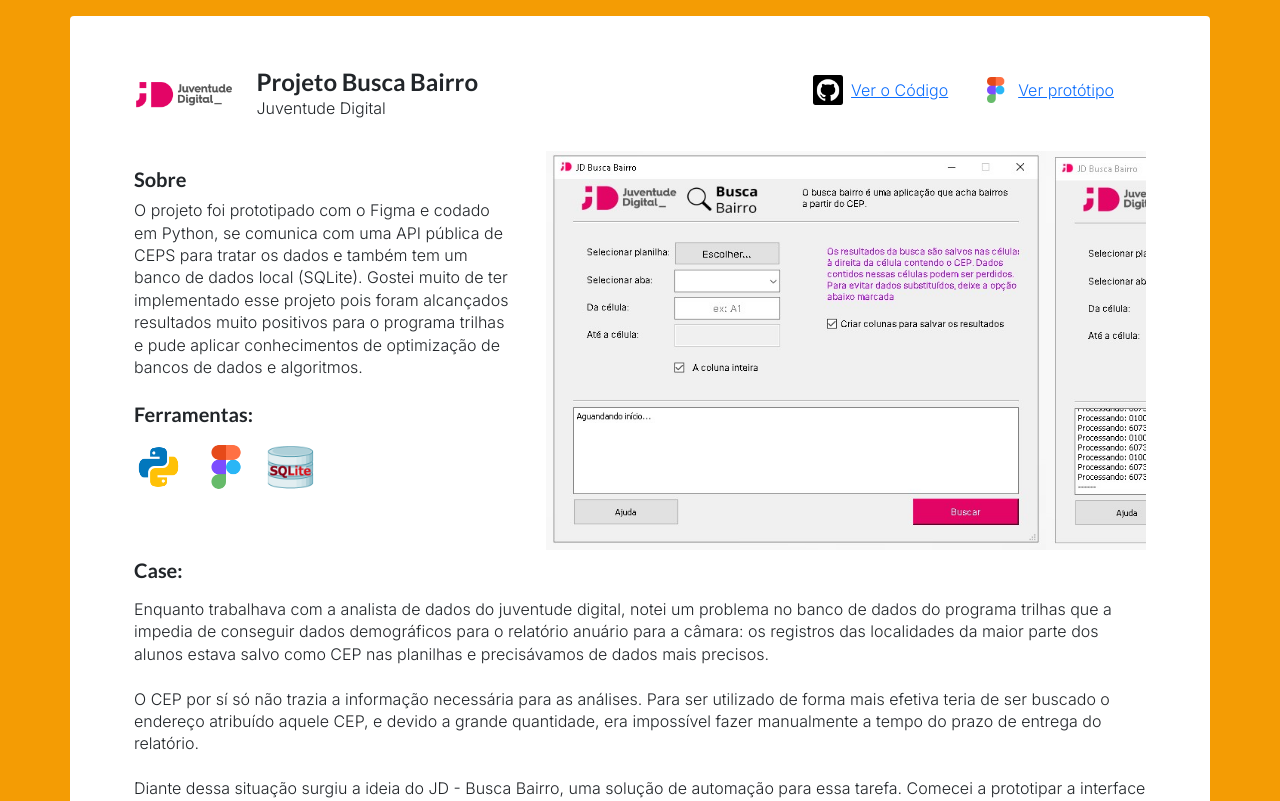
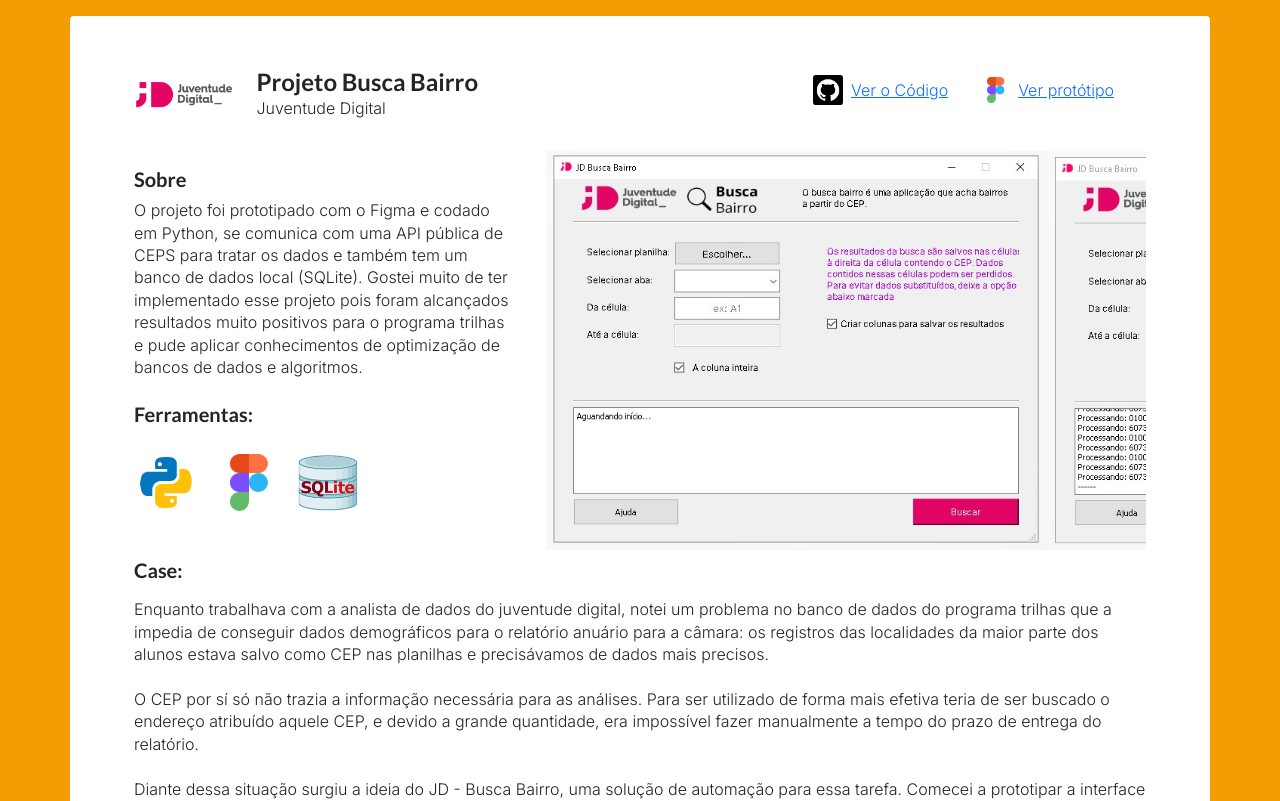
Before and after one commit to mauro-n/portfolio-devmaurohenrique, a React (Vite) app: page /project/busca-bairro in a window 1280 px wide. Shown: the top 801 px of the page. Built offline with nearby package versions, Linux system fonts and the light colour scheme.

Commit message:
- Added ToolIcon to ProjectPages
- Created tool type

```diff
--- /dev/null
+++ b/src/index.d.ts
@@ -0,0 +1,4 @@
+export type tool = {
+    description: string,
+    src: string
+}
--- a/src/pages/ProjectPage/index.tsx
+++ b/src/pages/ProjectPage/index.tsx
@@ -13,6 +13,8 @@
 import figma from '../../assets/icons8-figma-96.png'
 //import me from '../../assets/Fotos Sandy Albuquerque - sandyfalb_70.jpg'
 import external from '../../assets/external_link_icon.svg'
+import { ToolIcon } from '../../components/ToolIcon'
+import { tool } from '../..'
 
 interface ProjectPage {
     icon?: string,
@@ -22,7 +24,7 @@
     sourceFigma?: string,
     deployUrl?: string,
     about?: string,
-    tools?: string[],
+    tools?: tool[],
     description?: string,
     photos?: string[]
 }
@@ -147,14 +149,9 @@
                     <Heading as='h2' size={3} className='mt-4'>
                         Ferramentas:
                     </Heading>
-                    <div className="d-flex gap-3 my-3">
+                    <div className="d-flex gap-3 mt-4">
                         {tools?.map((el, index) => {
-                            return <img
-                                key={index}
-                                src={el}
-                                alt=""
-                                className={style['tool']}
-                            />
+                            return <ToolIcon key={index} alt={el.description} src={el.src} />
                         })}
                     </div>
                 </div>
--- a/src/projects.tsx
+++ b/src/projects.tsx
@@ -33,7 +33,11 @@
 
   E depois de muitas horas de "INSERT INTO.." voilá! Estava resolvido o problema de performance, o tempo de escrita por CEP foi reduzido para menos de 10ms com a busca local. A busca online continuou como um fallback, caso o CEP não fosse achado na BD e a aplicação serviu seu propósito, tratando os dados de mais de 6 mil alunos, e permitindo análises demográficas a tempo do prazo de entrega do relatório.
   '
-  tools={[python, figma, SQLiteIcon]}
+  tools={[
+    { description: 'Python', src: python },
+    { description: 'Figma', src: figma },
+    { description: 'SQLite', src: SQLiteIcon }
+  ]}
   photos={bbImages}
   sourceUrl="https://github.com/mauro-n/JD-busca-bairro"
   sourceFigma="https://www.figma.com/file/YsD5r6BHN3mgoz7t9zDx0i/Busca-Bairro?type=design&node-id=0%3A1&mode=design&t=hsuFsP0Leb5rksTD-1"
@@ -45,7 +49,10 @@
   company='Juventude Digital'
   about='Projeto prototipado com Figma e implementado com React, projetado para ser uma solução para uma dor específica da equipe de análise de dados.'
   description='Quando comecei a trabalhar nos dados do programa Trilhas, fui apresentado a definição de NPS e vi que era amplamente utilizado para coleta de métricas de satisfação. Contudo era um processo que era feito manualmente, e haviam dificuldades na visualização desses dados. Decidi implementar essa ferramenta com o intuito de ser algo fácil de utilizar e trazer exatamente os dados que eram buscados pela equipe. Fiz o protótipo e planejei para que pudesse ser usado com apenas uma ação do usuário, visando a eficiência e comodidade da equipe. Após ter sido aprovado o design, implementei com React e hospedei online para uso de qualquer computador. Aproveitei para testar uma lib nova de internacionalização e fazer uma versão em inglês também.'
-  tools={[reactIcon, figma]}
+  tools={[
+    { description: 'ReactJS', src: python },
+    { description: 'Figma', src: figma }
+  ]}
   photos={npsImages}
   sourceUrl='https://github.com/mauro-n/NPS-calculator'
   deployUrl="https://nps.ferramenta.cc/"
@@ -55,7 +62,10 @@
   titulo='Landing Page da Chat&Call'
   company='Projeto pessoal'
   about='Landing page implementada usando HTML, CSS e JS - design projetado no Figma. Ícones e imagens usadas foram feitas com inteligência artificial, Adobe Photoshop e Figma . A ideia do site é manter um visual mais conservativo já que se trata de um aplicativo voltado ao mundo corporativo tradicional.'
-  tools={[jsIcon, figma]}
+  tools={[
+    { description: 'Figma', src: figma },
+    { description: 'Javascript', src: jsIcon }
+  ]}
   photos={chatCallImages}
   sourceUrl='https://github.com/mauro-n/chat-call-landingPage'
   deployUrl="https://mauro-n.github.io/chat-call-landingPage/"
@@ -65,7 +75,7 @@
   titulo='Réplica da Pokedex'
   company='Projeto Pessoal'
   about='Minha implementação da Pokedex, usando a API pública pokeApi - codado em HTML, CSS e Js vanilla usando orientação a protótipos. Repliquei a pokedex do jogo Fire Red de Gameboy Advanced'
-  tools={[jsIcon]}
+  tools={[{ description: 'Javascript', src: jsIcon }]}
   photos={pokemons}
   sourceUrl='https://github.com/mauro-n/pokedex'
   deployUrl="https://pokedex-mauro-n.vercel.app/"
@@ -77,7 +87,10 @@
   company='IFCE - Instituto '
   about='Lorem ipsum dolor sit amet consectetur adipiscing elit Ut et massa mi. Aliquam in hendrerit urna. Pellentesque sit amet sapien. Lorem ipsum dolor sit amet consectetur adipiscing elit Ut et massa mi. Aliquam in hendrerit urna. Pellentesque sit amet sapien.'
   description='Lorem ipsum dolor sit amet consectetur adipiscing elit Ut et massa mi. Aliquam in hendrerit urna. Pellentesque sit amet sapien fringilla, mattis ligula consectetur, ultrices mauris. Maecenas vitae mattis tellus. Nullam quis imperdiet augue. Vestibulum auctor ornare leo, non suscipit magna interdum eu. Curabitur pellentesque nibh nibh, at maximus ante fermentum sit amet. Pellentesque commodo lacus at sodales sodales. Quisque.'
-  tools={[reactIcon, figma]}
+  tools={[
+    { description: 'ReactJS', src: reactIcon },
+    { description: 'Figma', src: figma }
+  ]}
   photos={npsImages}
   sourceUrl='https://github.com/mauro-n/pokedex'
 />
```
